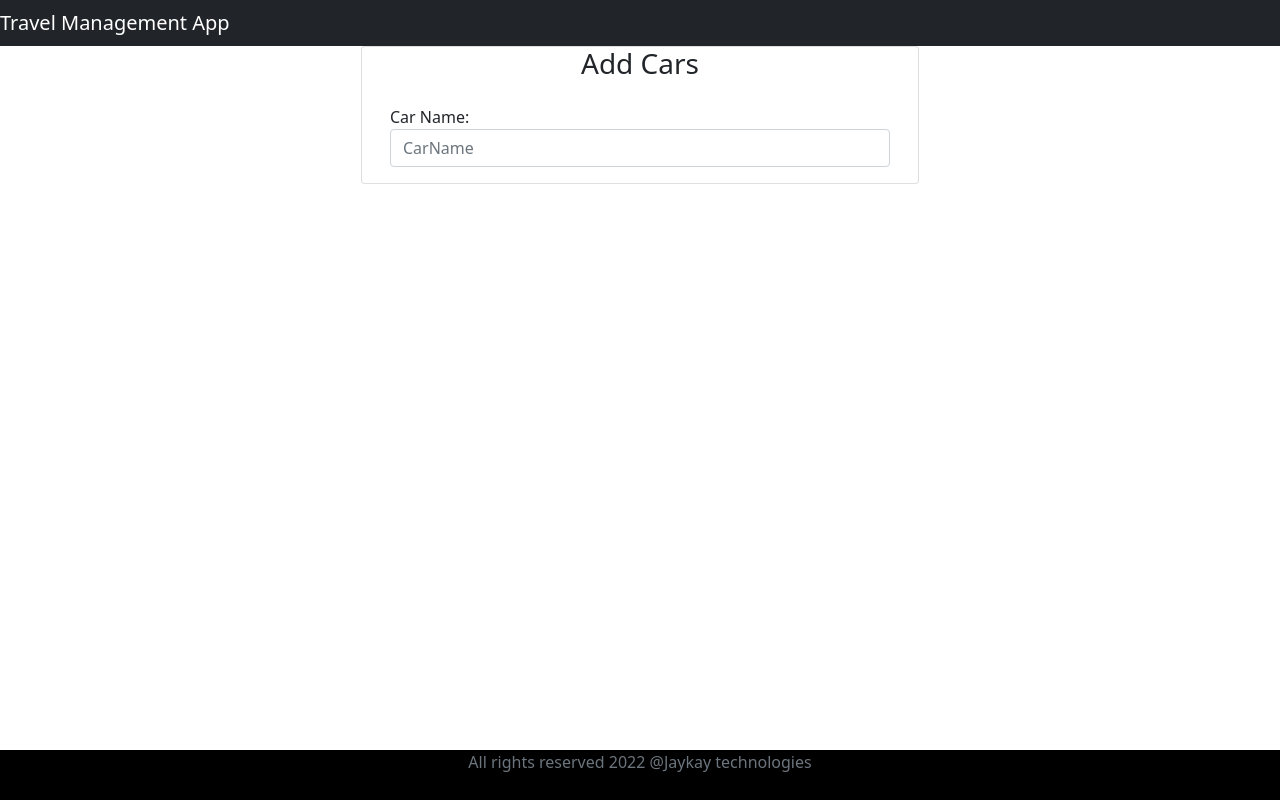
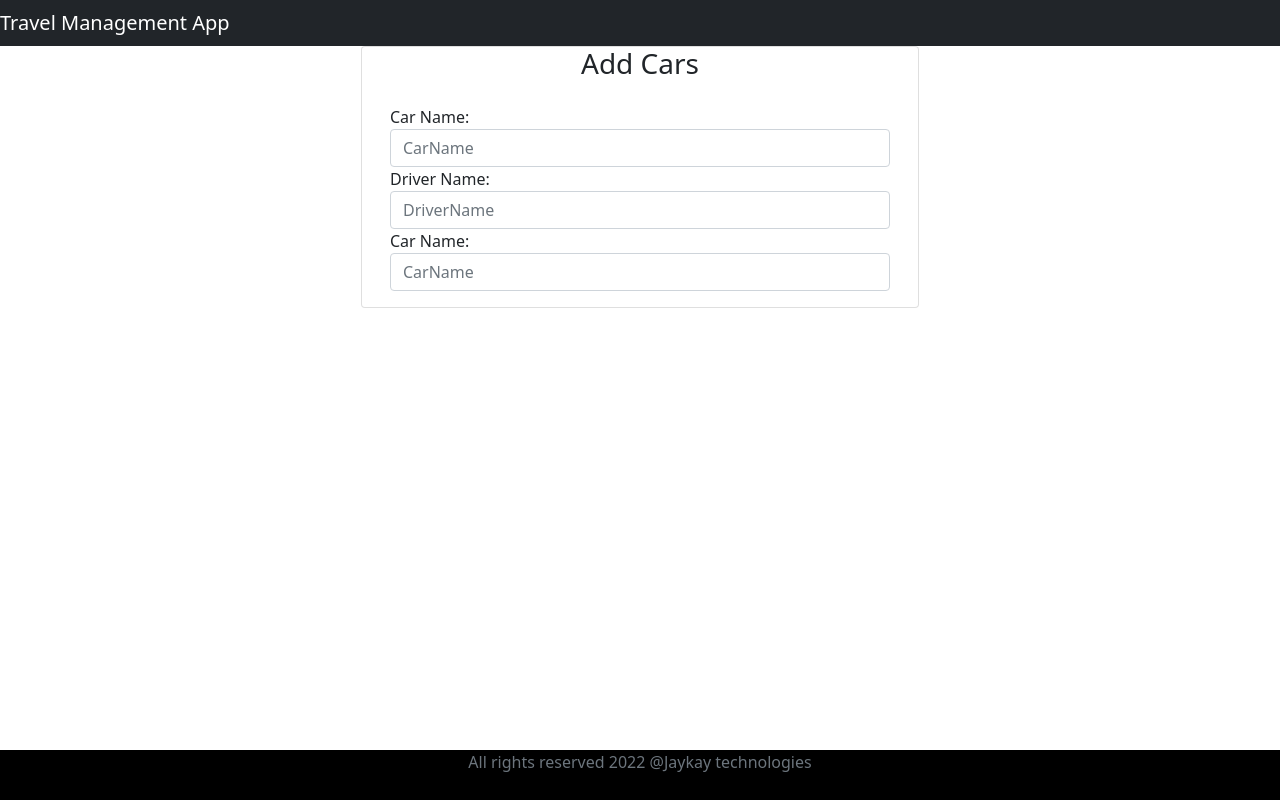
Before and after one commit to jagadhis/react-springboot-app, a React (Create React App) app in the folder frontend/: page /Addcars in a window 1280 px wide. Built offline with nearby package versions, Linux system fonts and the light colour scheme.

Commit message:
enough for today

```diff
--- a/frontend/src/Components/Addcars.jsx
+++ b/frontend/src/Components/Addcars.jsx
@@ -1,6 +1,10 @@
-import React from "react";
+import React, { useState } from "react";
 
 const Addcars = () => {
+  const [Carname, SetCarname] = useState("");
+  const [Carnum, SetCarnum] = useState("");
+  const [drivername, Setdrivername] = useState("");
+
   return (
     <div>
       <div className="container">
@@ -15,6 +19,28 @@ const Addcars = () => {
                     placeholder="CarName"
                     name="Carname"
                     className="form-control"
+                    value={Carnum}
+                    onChange={(e) => Setdrivername(e.target.value)}
+                  />
+                </div>
+                <div className="form-group">
+                  <label>Driver Name:</label>
+                  <input
+                    placeholder="DriverName"
+                    name="Carnumber"
+                    className="form-control"
+                    value={drivername}
+                    onChange={(e) => SetCarname(e.target.value)}
+                  />
+                </div>
+                <div className="form-group">
+                  <label>Car Name:</label>
+                  <input
+                    placeholder="CarName"
+                    name="Carname"
+                    className="form-control"
+                    value={Carname}
+                    onChange={(e) => SetCarname(e.target.value)}
                   />
                 </div>
               </form>
```
